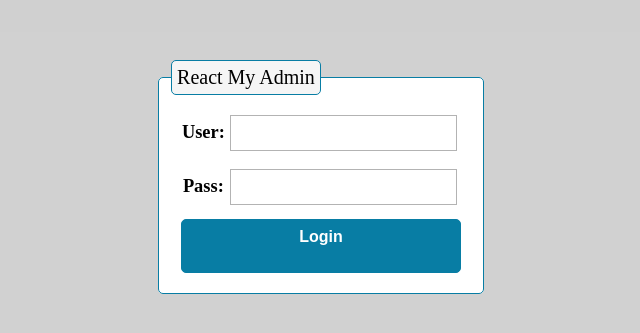
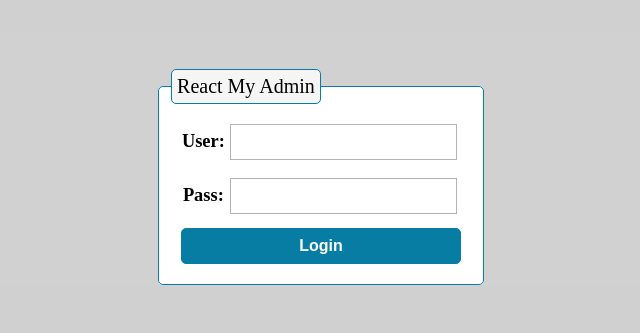
Before and after one commit to XainFaith/ReactMyAdmin, a React app: page / in a window 1280 px wide. Shown: the part 223-556 px from the top of the page, without its empty margins (319-959 px from the left). Built offline with nearby package versions, Linux system fonts and the light colour scheme.

Commit message:
Fixed missing selector

```diff
--- a/src/Components/SideBar.css
+++ b/src/Components/SideBar.css
@@ -17,7 +17,7 @@
     border-right: 1px solid var(--primary);
 }
 
-.SideBarMenu > input[type="checkbox"], button
+.SideBarMenu > input[type="checkbox"], .SideBarMenu > button
 {
     border-radius: 0;
     width: 100%;
```
